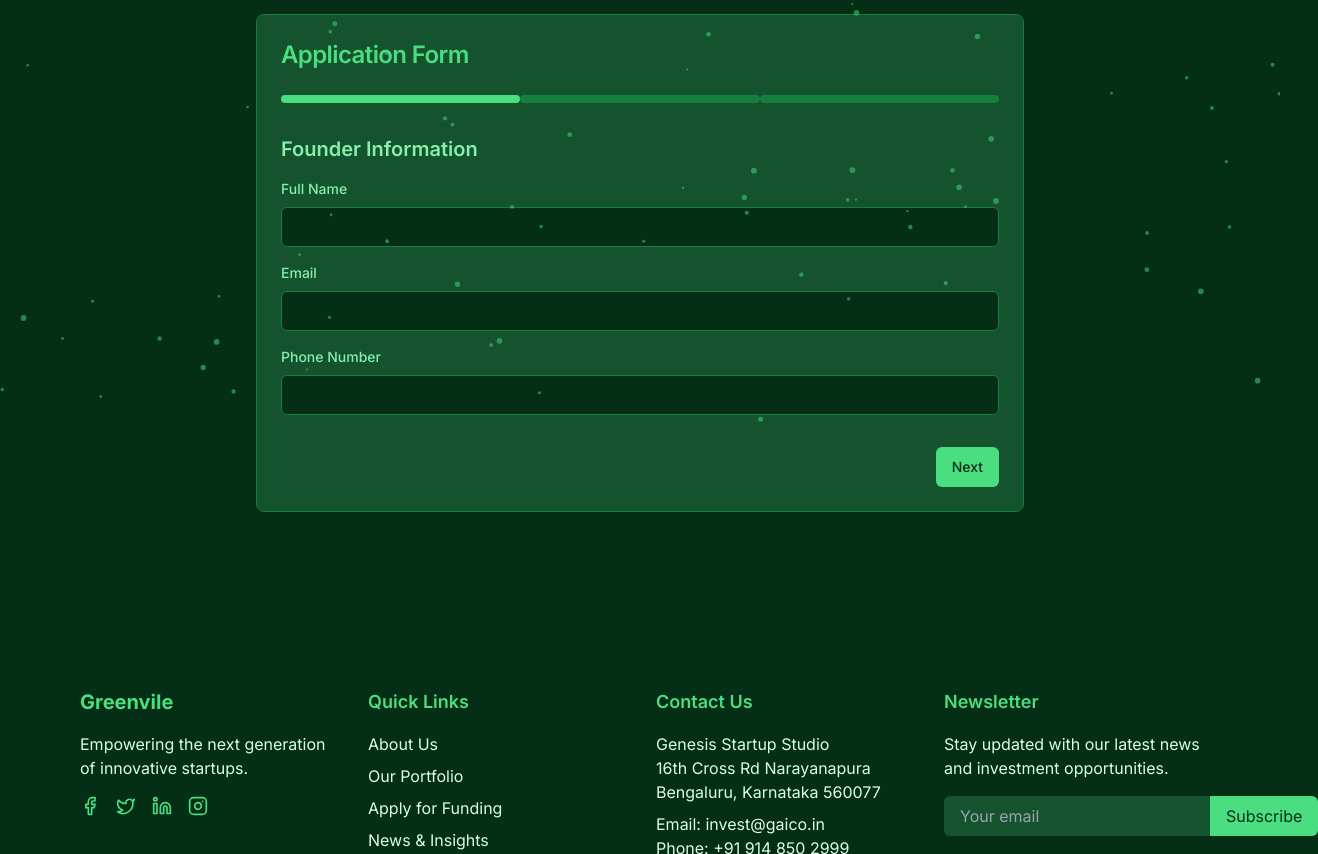
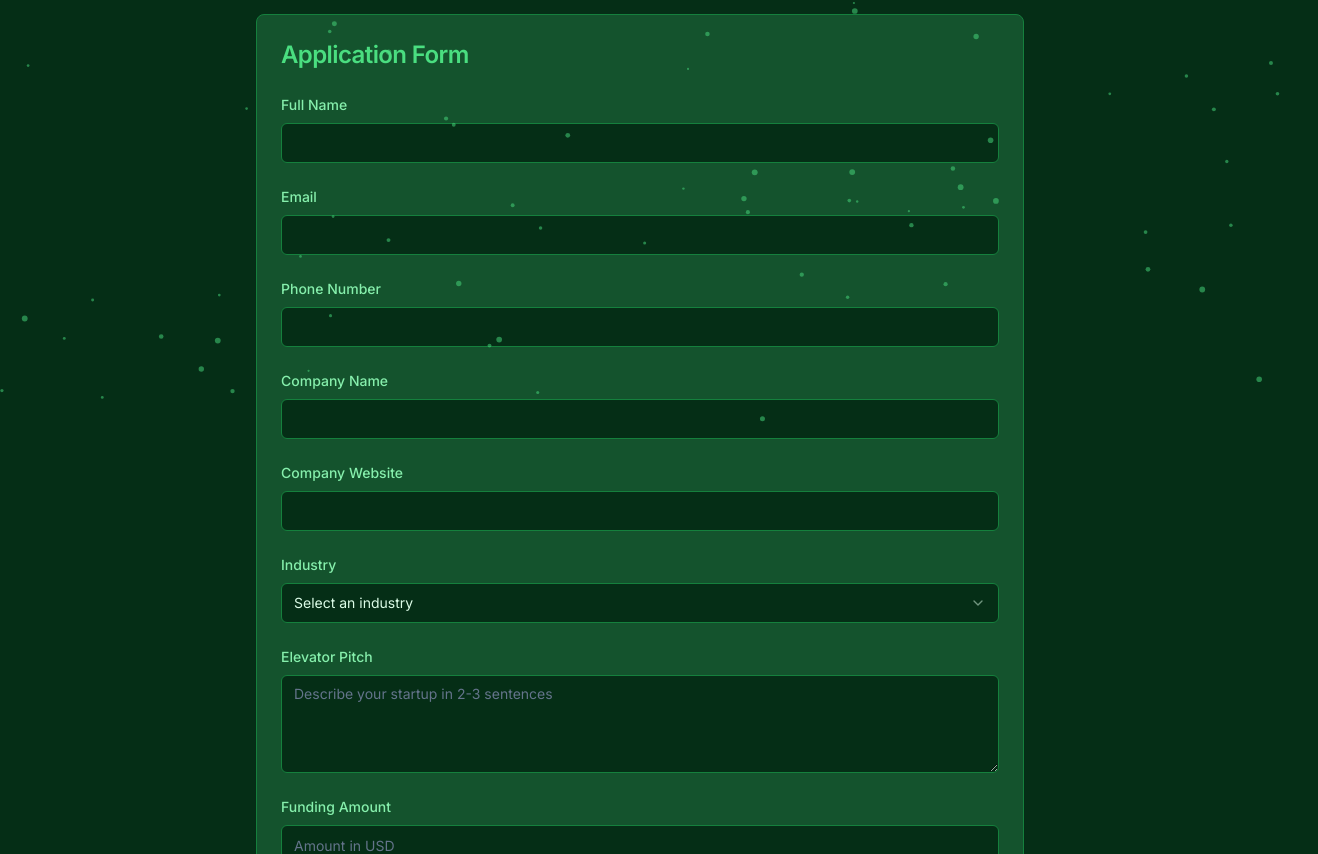
Before and after one commit to justneeraj12/gaico, a Next.js app: page /apply in a window 1280 px wide. Shown: the part 366-1220 px from the top of the page, 1318 px wide, since content can reach past the window. Built offline with nearby package versions, Linux system fonts and the light colour scheme.

Commit message:
Update page.tsx

```diff
--- a/src/app/apply/page.tsx
+++ b/src/app/apply/page.tsx
@@ -3,7 +3,6 @@
 import { useState } from 'react'
 import { motion } from 'framer-motion'
 import Header from '../components/Header'
-import Footer from '../components/Footer'
 import { Card, CardContent, CardHeader, CardTitle } from "../components/ui/card"
 import { Input } from "../components/ui/input"
 import { Textarea } from "../components/ui/textarea"
@@ -11,14 +10,36 @@ import { Button } from "../components/ui/button"
 import { Select, SelectContent, SelectItem, SelectTrigger, SelectValue } from "../components/ui/select"
 
 export default function Apply() {
-  const [step, setStep] = useState(1)
+  const [formData, setFormData] = useState({
+    name: '',
+    email: '',
+    phone: '',
+    companyName: '',
+    companyWebsite: '',
+    industry: '',
+    pitch: '',
+    fundingAmount: '',
+    useOfFunds: ''
+  })
 
-  const nextStep = () => setStep(step + 1)
-  const prevStep = () => setStep(step - 1)
+  const handleInputChange = (e: React.ChangeEvent<HTMLInputElement | HTMLTextAreaElement>) => {
+    const { name, value } = e.target
+    setFormData(prev => ({ ...prev, [name]: value }))
+  }
+
+  const handleSelectChange = (value: string) => {
+    setFormData(prev => ({ ...prev, industry: value }))
+  }
+
+  const handleSubmit = (e: React.FormEvent) => {
+    e.preventDefault()
+    console.log('Form submitted:', formData)
+    // Here you would typically send the data to your backend
+  }
 
   return (
     <div className="min-h-screen bg-green-950 text-green-100">
-      <Header servicesRef={null} contactRef={null} />
+      <Header />
       <main className="pt-24 pb-12">
         <section className="py-20 px-4">
           <div className="max-w-3xl mx-auto">
@@ -44,62 +65,30 @@ export default function Apply() {
                 <CardTitle className="text-2xl font-semibold text-green-400">Application Form</CardTitle>
               </CardHeader>
               <CardContent>
-                <div className="mb-8 flex justify-between">
-                  {[1, 2, 3].map((i) => (
-                    <div
-                      key={i}
-                      className={`w-1/3 h-2 rounded-full ${
-                        i <= step ? 'bg-green-400' : 'bg-green-700'
-                      }`}
-                    />
-                  ))}
-                </div>
-
-                {step === 1 && (
-                  <motion.div
-                    initial={{ opacity: 0, x: 50 }}
-                    animate={{ opacity: 1, x: 0 }}
-                    exit={{ opacity: 0, x: -50 }}
-                    transition={{ duration: 0.5 }}
-                  >
-                    <h3 className="text-xl font-semibold mb-4 text-green-300">Founder Information</h3>
-                    <div className="space-y-4">
+                <form onSubmit={handleSubmit} className="space-y-6">
                   <div>
                     <label htmlFor="name" className="block mb-2 text-sm font-medium text-green-300">Full Name</label>
-                        <Input id="name" className="bg-green-950 border-green-700 text-green-100" />
+                    <Input id="name" name="name" value={formData.name} onChange={handleInputChange} className="bg-green-950 border-green-700 text-green-100" required />
                   </div>
                   <div>
                     <label htmlFor="email" className="block mb-2 text-sm font-medium text-green-300">Email</label>
-                        <Input id="email" type="email" className="bg-green-950 border-green-700 text-green-100" />
+                    <Input id="email" name="email" type="email" value={formData.email} onChange={handleInputChange} className="bg-green-950 border-green-700 text-green-100" required />
                   </div>
                   <div>
                     <label htmlFor="phone" className="block mb-2 text-sm font-medium text-green-300">Phone Number</label>
-                        <Input id="phone" type="tel" className="bg-green-950 border-green-700 text-green-100" />
+                    <Input id="phone" name="phone" type="tel" value={formData.phone} onChange={handleInputChange} className="bg-green-950 border-green-700 text-green-100" required />
                   </div>
-                    </div>
-                  </motion.div>
-                )}
-
-                {step === 2 && (
-                  <motion.div
-                    initial={{ opacity: 0, x: 50 }}
-                    animate={{ opacity: 1, x: 0 }}
-                    exit={{ opacity: 0, x: -50 }}
-                    transition={{ duration: 0.5 }}
-                  >
-                    <h3 className="text-xl font-semibold mb-4 text-green-300">Company Information</h3>
-                    <div className="space-y-4">
                   <div>
                     <label htmlFor="company-name" className="block mb-2 text-sm font-medium text-green-300">Company Name</label>
-                        <Input id="company-name" className="bg-green-950 border-green-700 text-green-100" />
+                    <Input id="company-name" name="companyName" value={formData.companyName} onChange={handleInputChange} className="bg-green-950 border-green-700 text-green-100" required />
                   </div>
                   <div>
                     <label htmlFor="company-website" className="block mb-2 text-sm font-medium text-green-300">Company Website</label>
-                        <Input id="company-website" type="url" className="bg-green-950 border-green-700 text-green-100" />
+                    <Input id="company-website" name="companyWebsite" type="url" value={formData.companyWebsite} onChange={handleInputChange} className="bg-green-950 border-green-700 text-green-100" required />
                   </div>
                   <div>
                     <label htmlFor="industry" className="block mb-2 text-sm font-medium text-green-300">Industry</label>
-                        <Select>
+                    <Select onValueChange={handleSelectChange} value={formData.industry}>
                       <SelectTrigger className="w-full bg-green-950 border-green-700 text-green-100">
                         <SelectValue placeholder="Select an industry" />
                       </SelectTrigger>
@@ -112,57 +101,27 @@ export default function Apply() {
                       </SelectContent>
                     </Select>
                   </div>
-                    </div>
-                  </motion.div>
-                )}
-
-                {step === 3 && (
-                  <motion.div
-                    initial={{ opacity: 0, x: 50 }}
-                    animate={{ opacity: 1, x: 0 }}
-                    exit={{ opacity: 0, x: -50 }}
-                    transition={{ duration: 0.5 }}
-                  >
-                    <h3 className="text-xl font-semibold mb-4 text-green-300">Pitch</h3>
-                    <div className="space-y-4">
                   <div>
                     <label htmlFor="pitch" className="block mb-2 text-sm font-medium text-green-300">Elevator Pitch</label>
-                        <Textarea id="pitch" rows={4} className="bg-green-950 border-green-700 text-green-100" placeholder="Describe your startup in 2-3 sentences" />
+                    <Textarea id="pitch" name="pitch" rows={4} value={formData.pitch} onChange={handleInputChange} className="bg-green-950 border-green-700 text-green-100" placeholder="Describe your startup in 2-3 sentences" required />
                   </div>
                   <div>
                     <label htmlFor="funding" className="block mb-2 text-sm font-medium text-green-300">Funding Amount</label>
-                        <Input id="funding" type="number" className="bg-green-950 border-green-700 text-green-100" placeholder="Amount in USD" />
+                    <Input id="funding" name="fundingAmount" type="number" value={formData.fundingAmount} onChange={handleInputChange} className="bg-green-950 border-green-700 text-green-100" placeholder="Amount in USD" required />
                   </div>
                   <div>
                     <label htmlFor="use-of-funds" className="block mb-2 text-sm font-medium text-green-300">Use of Funds</label>
-                        <Textarea id="use-of-funds" rows={4} className="bg-green-950 border-green-700 text-green-100" placeholder="How do you plan to use the investment?" />
+                    <Textarea id="use-of-funds" name="useOfFunds" rows={4} value={formData.useOfFunds} onChange={handleInputChange} className="bg-green-950 border-green-700 text-green-100" placeholder="How do you plan to use the investment?" required />
                   </div>
-                    </div>
-                  </motion.div>
-                )}
-
-                <div className="mt-8 flex justify-between">
-                  {step > 1 && (
-                    <Button onClick={prevStep} variant="outline" className="bg-green-800 text-green-100 border-green-600">
-                      Previous
-                    </Button>
-                  )}
-                  {step < 3 ? (
-                    <Button onClick={nextStep} className="bg-green-400 text-green-950 hover:bg-green-300 ml-auto">
-                      Next
-                    </Button>
-                  ) : (
-                    <Button type="submit" className="bg-green-400 text-green-950 hover:bg-green-300 ml-auto">
+                  <Button type="submit" className="w-full bg-green-400 text-green-950 hover:bg-green-300">
                     Submit Application
                   </Button>
-                  )}
-                </div>
+                </form>
               </CardContent>
             </Card>
           </div>
         </section>
       </main>
-      <Footer />
     </div>
   )
 }
```
Lines whose indentation alone changed are shown as unchanged.
